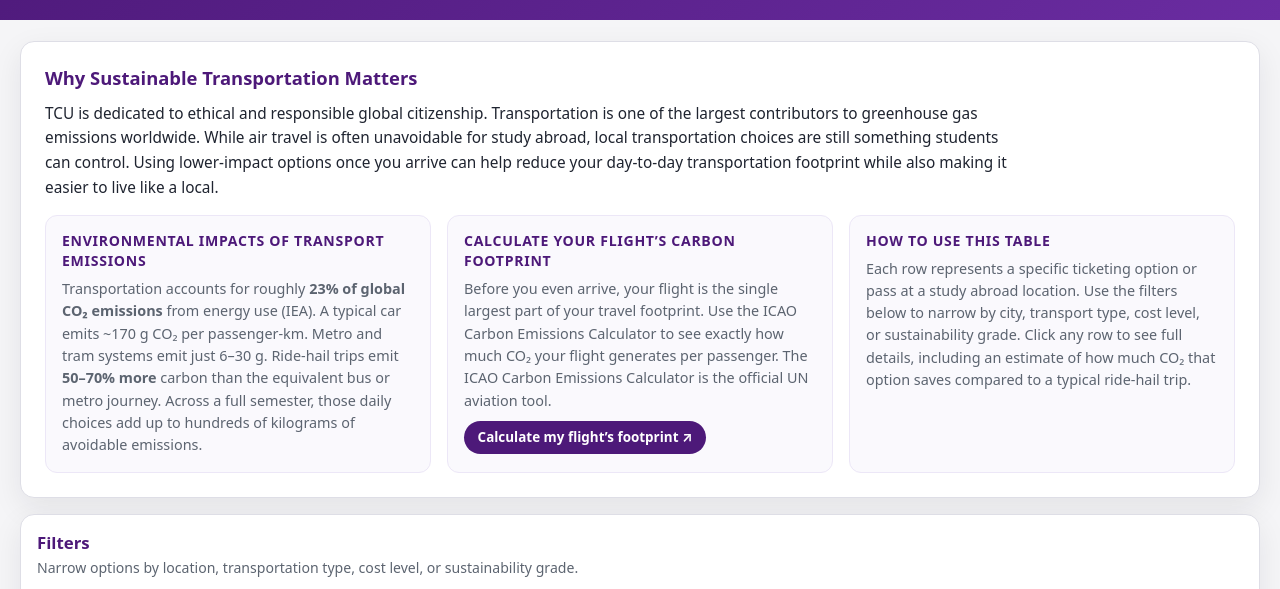
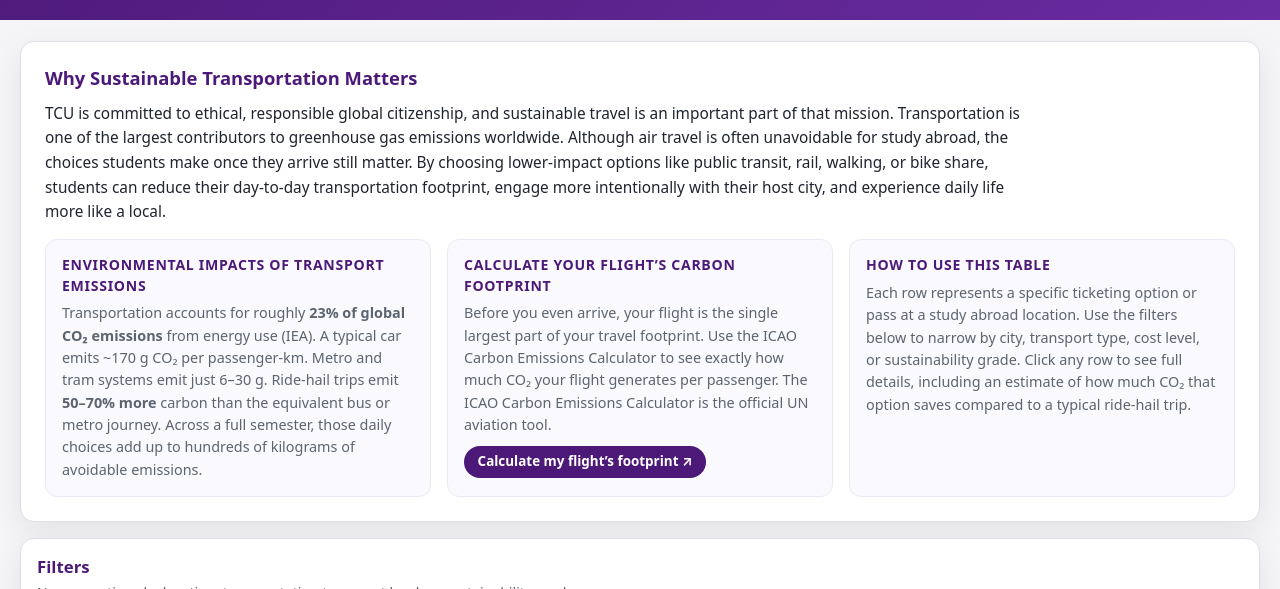
Before and after one commit to leahburcham/tcu-abroad-sustainability, a plain HTML site: page index.html in a window 1280 px wide. Shown: the part 143-732 px from the top of the page. Drawn offline with Linux system fonts and the light colour scheme.

Commit message:
content: update intro lead paragraph per spec

```diff
--- a/index.html
+++ b/index.html
@@ -298,11 +298,12 @@
   <section class="intro-card" aria-label="Why sustainable transportation matters">
     <h2>Why Sustainable Transportation Matters</h2>
     <p class="intro-lead">
-      TCU is dedicated to ethical and responsible global citizenship. Transportation is one of the largest
-      contributors to greenhouse gas emissions worldwide. While air travel is often unavoidable for study
-      abroad, local transportation choices are still something students can control. Using lower-impact
-      options once you arrive can help reduce your day-to-day transportation footprint while also making
-      it easier to live like a local.
+      TCU is committed to ethical, responsible global citizenship, and sustainable travel is an important
+      part of that mission. Transportation is one of the largest contributors to greenhouse gas emissions
+      worldwide. Although air travel is often unavoidable for study abroad, the choices students make once
+      they arrive still matter. By choosing lower-impact options like public transit, rail, walking, or
+      bike share, students can reduce their day-to-day transportation footprint, engage more intentionally
+      with their host city, and experience daily life more like a local.
     </p>
     <div class="intro-grid">
       <div class="intro-block">
```
